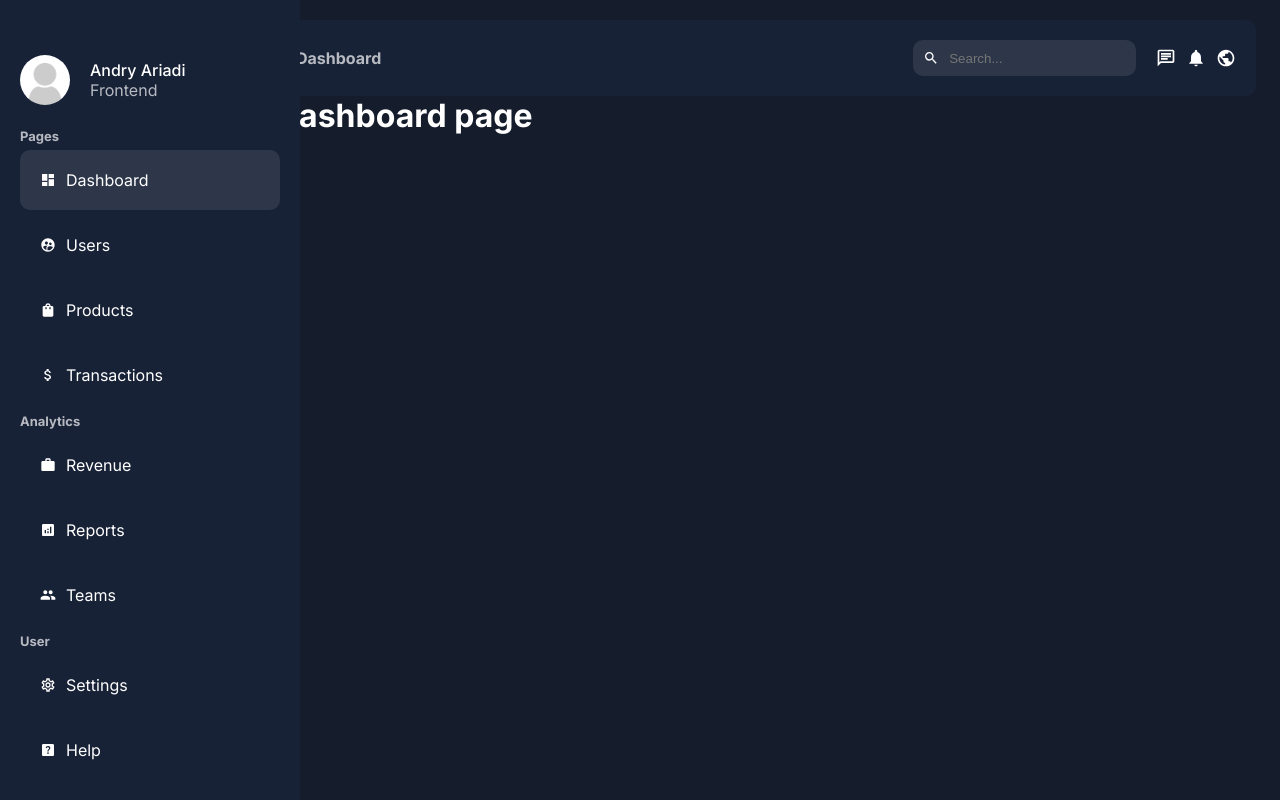
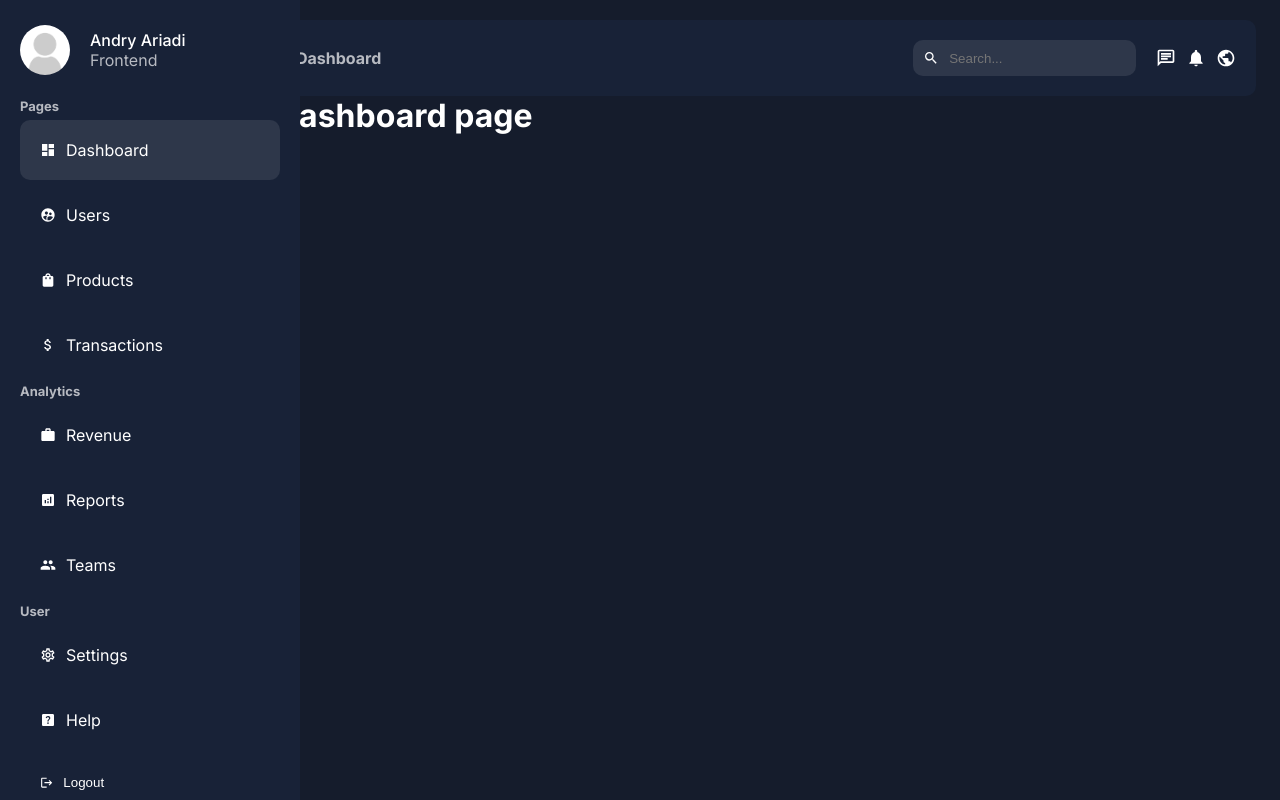
Before and after one commit to andryariadi/CMS-Dashboard-, a Next.js app in the folder cms-dashboard/: page /dashboard in a window 1280 px wide. Built offline with nearby package versions, Linux system fonts and the light colour scheme.

Commit message:
update styling sidebar

```diff
--- a/cms-dashboard/src/components/dashboard/sidebar/sidebar.jsx
+++ b/cms-dashboard/src/components/dashboard/sidebar/sidebar.jsx
@@ -87,6 +87,10 @@
             </li>
           ))}
         </ul>
+        <button className={styles.logout}>
+          <MdLogout />
+          Logout
+        </button>
       </div>
     </>
   );
--- a/cms-dashboard/src/components/dashboard/sidebar/sidebar.module.css
+++ b/cms-dashboard/src/components/dashboard/sidebar/sidebar.module.css
@@ -39,3 +39,22 @@
   font-size: 13px;
   margin: 10px 0;
 }
+
+.logout {
+  display: flex;
+  align-items: center;
+  gap: 10px;
+  padding: 20px;
+  margin: 5px 0;
+  cursor: pointer;
+  background: none;
+  border: none;
+  color: white;
+  width: 100%;
+  border-radius: 10px;
+}
+
+.logout:hover {
+  background-color: #2e374a;
+  transition: all 1s ease;
+}
```
